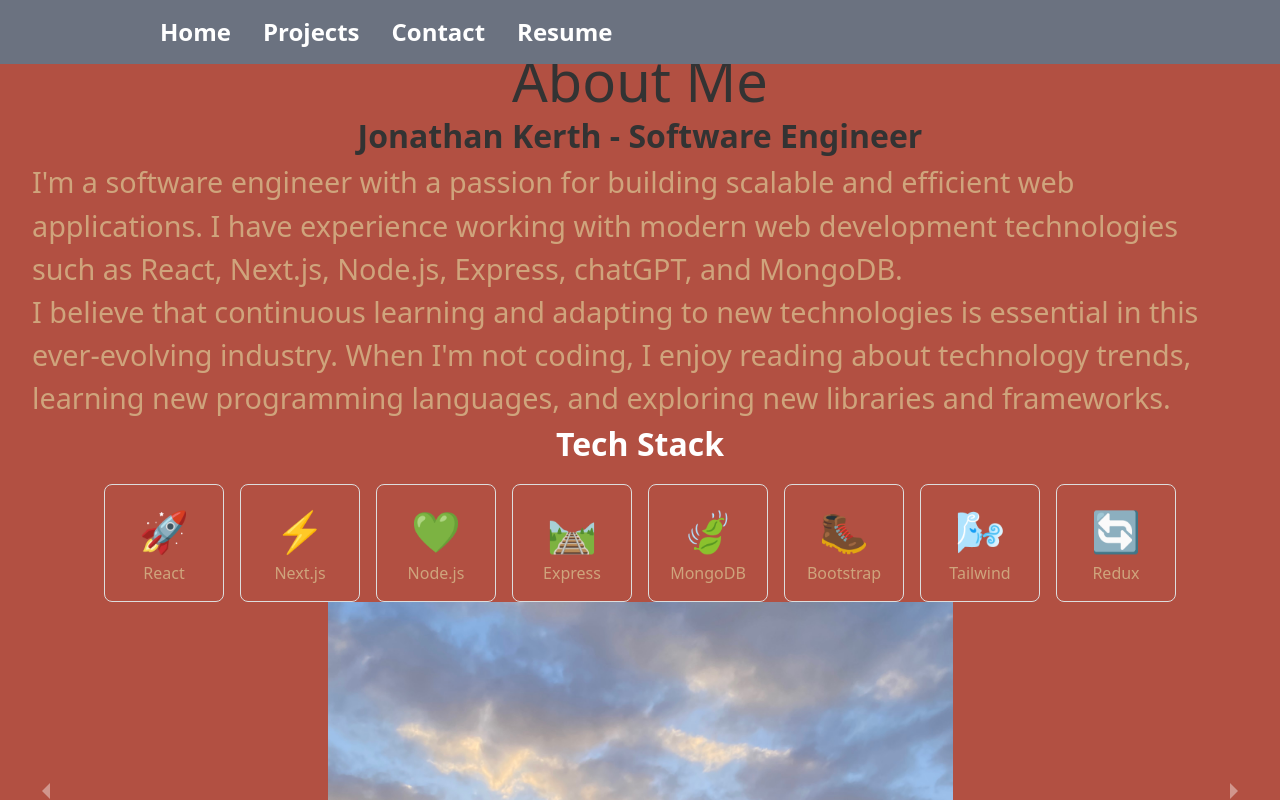
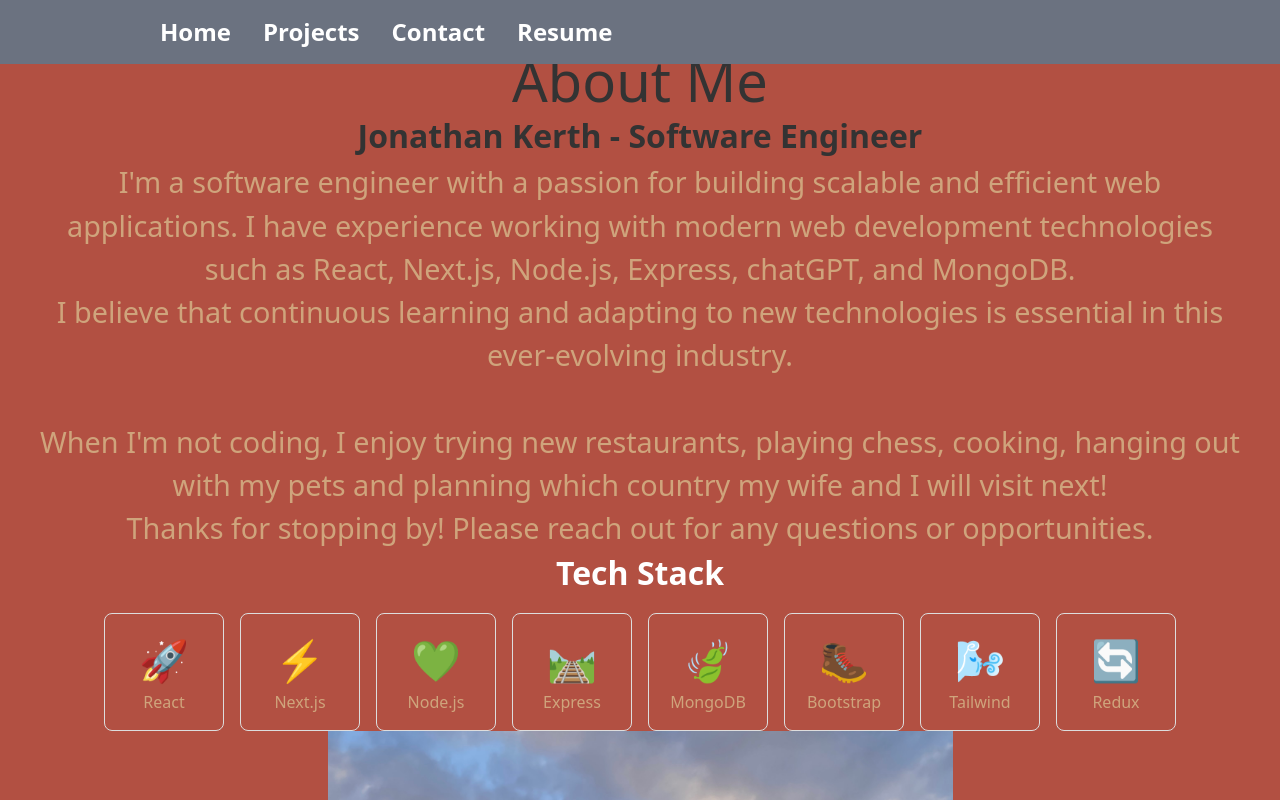
Before and after one commit to jonathankerth/my-portfolio, a Next.js app: page /About in a window 1280 px wide. Shown: the top 800 px of the page. Built offline with nearby package versions, Linux system fonts and the light colour scheme.

Commit message:
center about text and spacing.

```diff
--- a/src/pages/About.jsx
+++ b/src/pages/About.jsx
@@ -103,9 +103,11 @@ export default function About() {
 				</p>
 				<p className={styles.description}>
 					I believe that continuous learning and adapting to new technologies is
-					essential in this ever-evolving industry. When I&apos;m not coding, I
-					enjoy reading about technology trends, learning new programming
-					languages, and exploring new libraries and frameworks.
+					essential in this ever-evolving industry. <br></br>
+					<br></br>When I&apos;m not coding, I enjoy trying new restaurants,
+					playing chess, cooking, hanging out with my pets and planning which
+					country my wife and I will visit next! <br></br>Thanks for stopping
+					by! Please reach out for any questions or opportunities.
 				</p>
 				<h3 className={styles.descriptionH3}>Tech Stack</h3>
 				<div className={styles.techStack}>
--- a/src/styles/About.module.css
+++ b/src/styles/About.module.css
@@ -33,7 +33,7 @@
 }
 
 .description {
-	text-align: left;
+	text-align: center;
 	line-height: 1.5;
 	font-size: 1.8rem; /* Adjusted font size for better scaling */
 	max-width: 100%; /* Changed max-width to 100% for full responsiveness */
```
